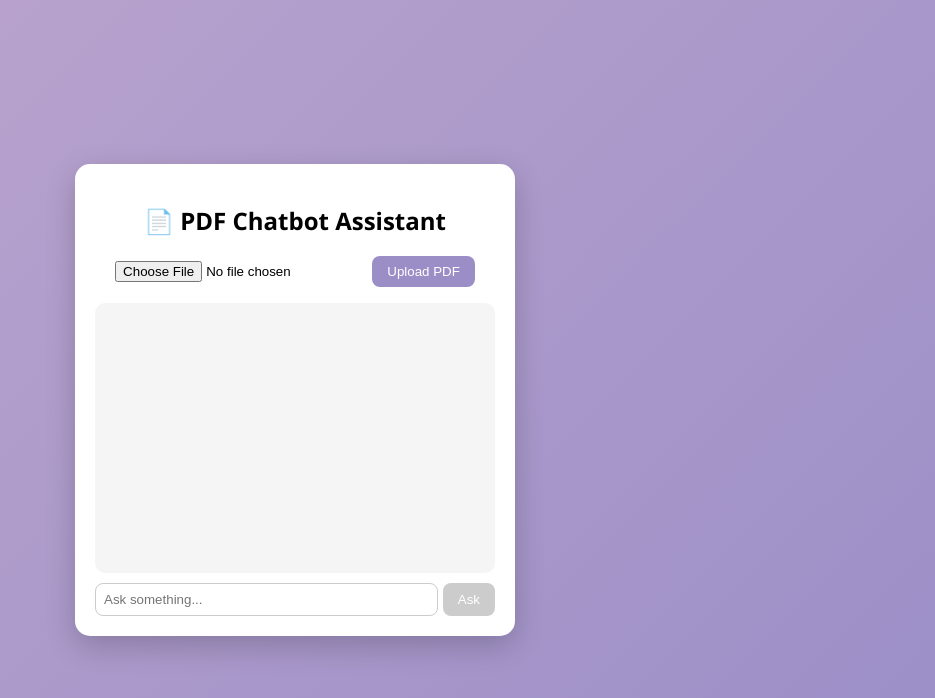
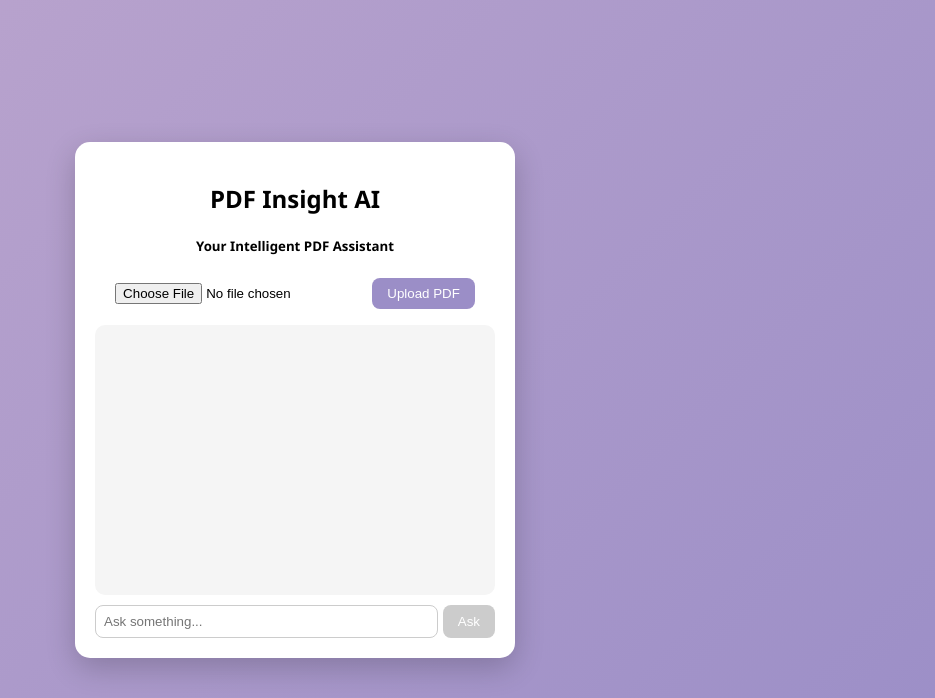
Before and after one commit to snehagurjar/PDF-question-answering-System, a Flask app: page / in a window 1280 px wide. Shown: the top 698 px of the page, without its empty margins (345-1280 px from the left). Run offline with Flask 3, Linux system fonts and the light colour scheme.

Commit message:
fixed frontend

```diff
--- a/backend/templates/index.html
+++ b/backend/templates/index.html
@@ -8,7 +8,8 @@
 <body>
 
 <div class="container">
-  <h2>📄 PDF Chatbot Assistant</h2>
+  <h2> PDF Insight AI</h2>
+  <h5>Your Intelligent PDF Assistant</h5>
 
   <div class="upload">
     <input type="file" id="pdfFile" accept=".pdf" />
```
